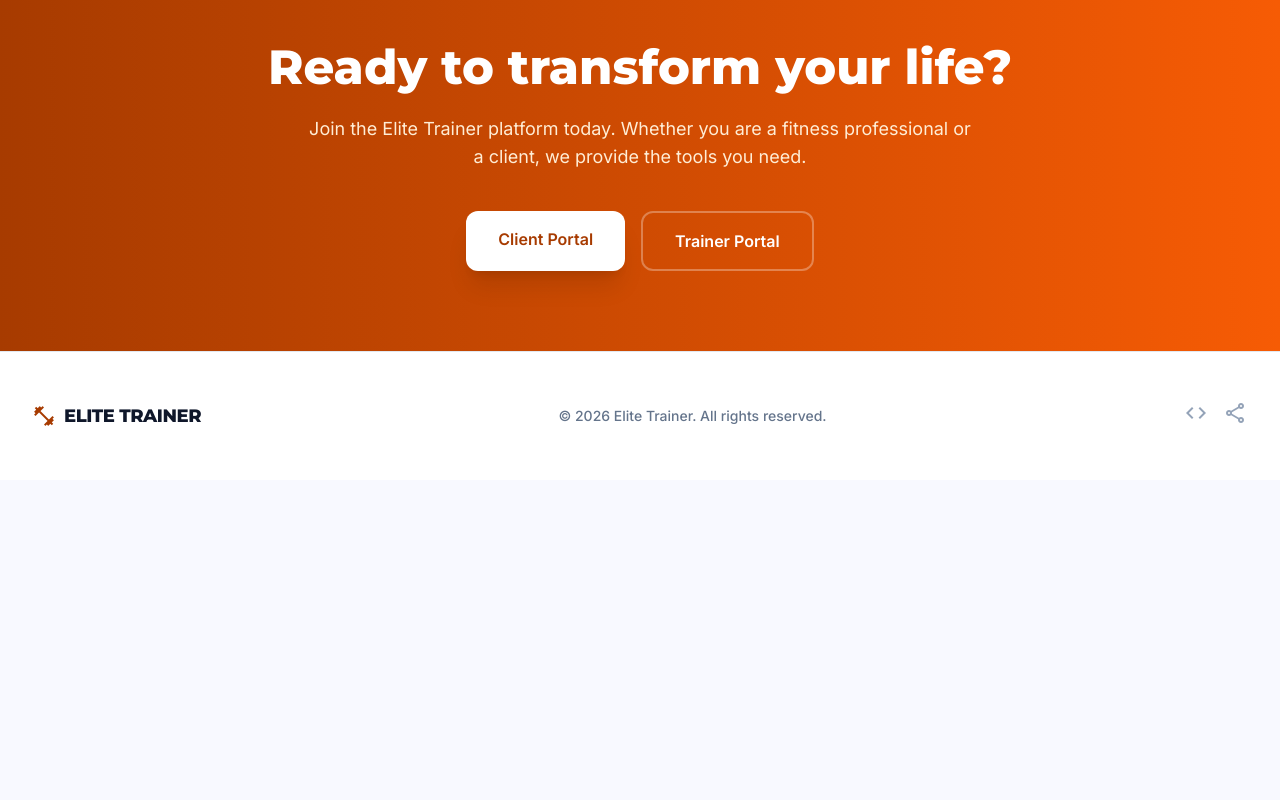
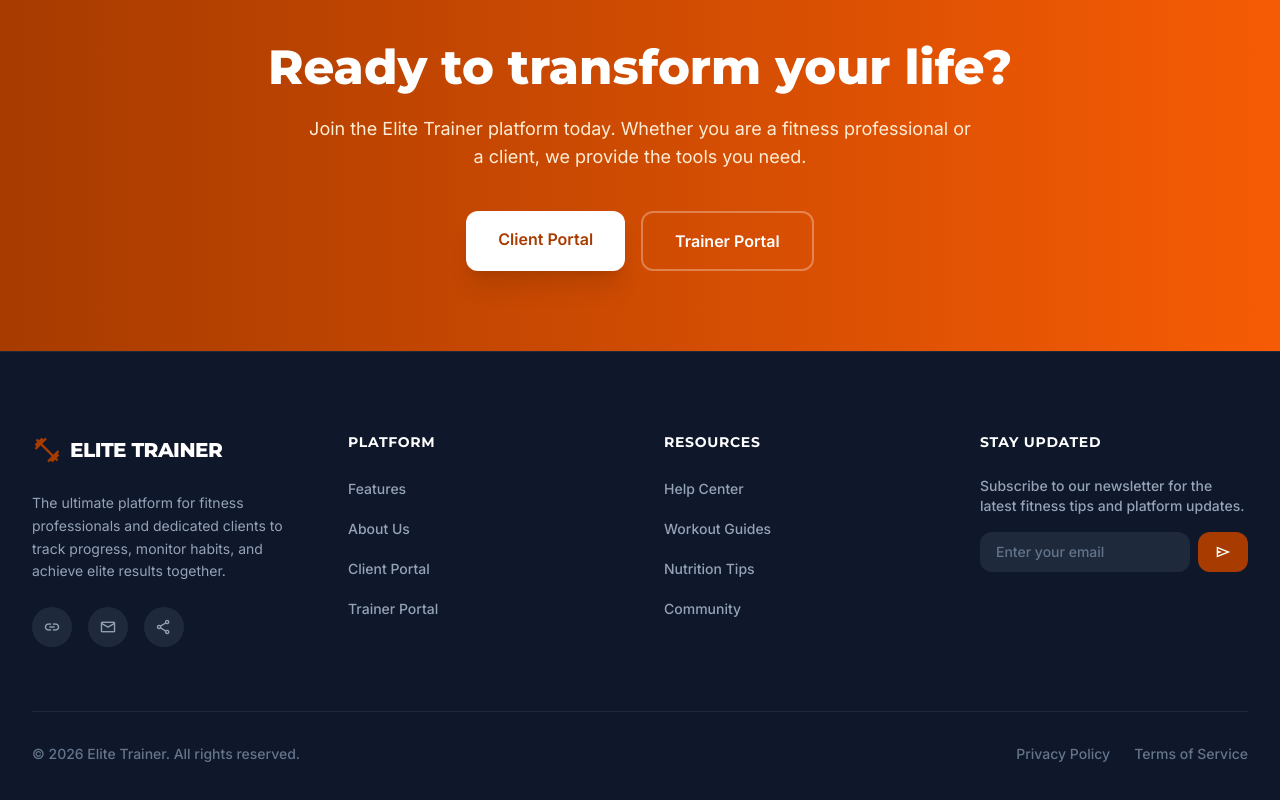
Before and after one commit to yusariusly/prototype_application_personal_trainer, a website built with Vite: page index.html in a window 1280 px wide. Shown: the part 1473-2273 px from the top of the page. Before the commit the page ends 1953 px from the top, so only its background shows below. Built offline with nearby package versions, Linux system fonts and the light colour scheme.

Commit message:
memperbaiki footer pada landing page

```diff
--- a/index.html
+++ b/index.html
@@ -235,18 +235,68 @@
     </section>
 
     <!-- Footer -->
-    <footer class="bg-white border-t border-slate-200 py-12">
-        <div class="max-w-7xl mx-auto px-4 sm:px-6 lg:px-8 flex flex-col md:flex-row justify-between items-center gap-6">
-            <div class="flex items-center gap-2">
-                <span class="material-symbols-outlined text-primary text-2xl" style="font-variation-settings: 'FILL' 1;">fitness_center</span>
-                <span class="text-lg font-headline font-extrabold tracking-tight text-slate-900 leading-none">ELITE TRAINER</span>
+    <footer class="bg-slate-900 pt-20 pb-10 border-t border-slate-800">
+        <div class="max-w-7xl mx-auto px-4 sm:px-6 lg:px-8">
+            <div class="grid grid-cols-1 md:grid-cols-2 lg:grid-cols-4 gap-12 mb-16">
+                <!-- Brand -->
+                <div class="lg:col-span-1">
+                    <div class="flex items-center gap-2 mb-6">
+                        <span class="material-symbols-outlined text-primary text-3xl" style="font-variation-settings: 'FILL' 1;">fitness_center</span>
+                        <span class="text-xl font-headline font-extrabold tracking-tight text-white leading-none">ELITE TRAINER</span>
+                    </div>
+                    <p class="text-slate-400 text-sm leading-relaxed mb-6">
+                        The ultimate platform for fitness professionals and dedicated clients to track progress, monitor habits, and achieve elite results together.
+                    </p>
+                    <div class="flex gap-4">
+                        <a href="#" class="w-10 h-10 rounded-full bg-slate-800 flex items-center justify-center text-slate-400 hover:bg-primary hover:text-white transition-all"><span class="material-symbols-outlined text-[18px]">link</span></a>
+                        <a href="#" class="w-10 h-10 rounded-full bg-slate-800 flex items-center justify-center text-slate-400 hover:bg-primary hover:text-white transition-all"><span class="material-symbols-outlined text-[18px]">mail</span></a>
+                        <a href="#" class="w-10 h-10 rounded-full bg-slate-800 flex items-center justify-center text-slate-400 hover:bg-primary hover:text-white transition-all"><span class="material-symbols-outlined text-[18px]">share</span></a>
+                    </div>
+                </div>
+
+                <!-- Quick Links -->
+                <div>
+                    <h4 class="text-white font-headline font-bold mb-6 uppercase tracking-wider text-sm">Platform</h4>
+                    <ul class="space-y-4">
+                        <li><a href="#features" class="text-slate-400 hover:text-primary transition-colors text-sm font-medium">Features</a></li>
+                        <li><a href="#about" class="text-slate-400 hover:text-primary transition-colors text-sm font-medium">About Us</a></li>
+                        <li><a href="./login.html" class="text-slate-400 hover:text-primary transition-colors text-sm font-medium">Client Portal</a></li>
+                        <li><a href="./login.html" class="text-slate-400 hover:text-primary transition-colors text-sm font-medium">Trainer Portal</a></li>
+                    </ul>
+                </div>
+
+                <!-- Resources -->
+                <div>
+                    <h4 class="text-white font-headline font-bold mb-6 uppercase tracking-wider text-sm">Resources</h4>
+                    <ul class="space-y-4">
+                        <li><a href="#" class="text-slate-400 hover:text-primary transition-colors text-sm font-medium">Help Center</a></li>
+                        <li><a href="#" class="text-slate-400 hover:text-primary transition-colors text-sm font-medium">Workout Guides</a></li>
+                        <li><a href="#" class="text-slate-400 hover:text-primary transition-colors text-sm font-medium">Nutrition Tips</a></li>
+                        <li><a href="#" class="text-slate-400 hover:text-primary transition-colors text-sm font-medium">Community</a></li>
+                    </ul>
+                </div>
+
+                <!-- Legal / Newsletter -->
+                <div>
+                    <h4 class="text-white font-headline font-bold mb-6 uppercase tracking-wider text-sm">Stay Updated</h4>
+                    <p class="text-slate-400 text-sm mb-4 font-medium">Subscribe to our newsletter for the latest fitness tips and platform updates.</p>
+                    <form class="flex gap-2">
+                        <input type="email" placeholder="Enter your email" class="w-full bg-slate-800 border-none rounded-xl text-sm text-white px-4 py-2.5 focus:ring-2 focus:ring-primary outline-none placeholder:text-slate-500 font-medium">
+                        <button type="submit" class="bg-primary hover:bg-[#8f3200] text-white px-4 py-2.5 rounded-xl transition-colors flex items-center justify-center">
+                            <span class="material-symbols-outlined text-[18px]">send</span>
+                        </button>
+                    </form>
+                </div>
             </div>
-            <p class="text-sm text-slate-500 font-medium">
-                &copy; <span id="current-year"></span> Elite Trainer. All rights reserved.
-            </p>
-            <div class="flex gap-4">
-                <a href="#" class="text-slate-400 hover:text-primary transition-colors"><span class="material-symbols-outlined">code</span></a>
-                <a href="#" class="text-slate-400 hover:text-primary transition-colors"><span class="material-symbols-outlined">share</span></a>
+
+            <div class="pt-8 border-t border-slate-800 flex flex-col md:flex-row justify-between items-center gap-4">
+                <p class="text-sm text-slate-500 font-medium">
+                    &copy; <span id="current-year"></span> Elite Trainer. All rights reserved.
+                </p>
+                <div class="flex gap-6">
+                    <a href="#" class="text-sm text-slate-500 hover:text-slate-300 transition-colors font-medium">Privacy Policy</a>
+                    <a href="#" class="text-sm text-slate-500 hover:text-slate-300 transition-colors font-medium">Terms of Service</a>
+                </div>
             </div>
         </div>
     </footer>
```
